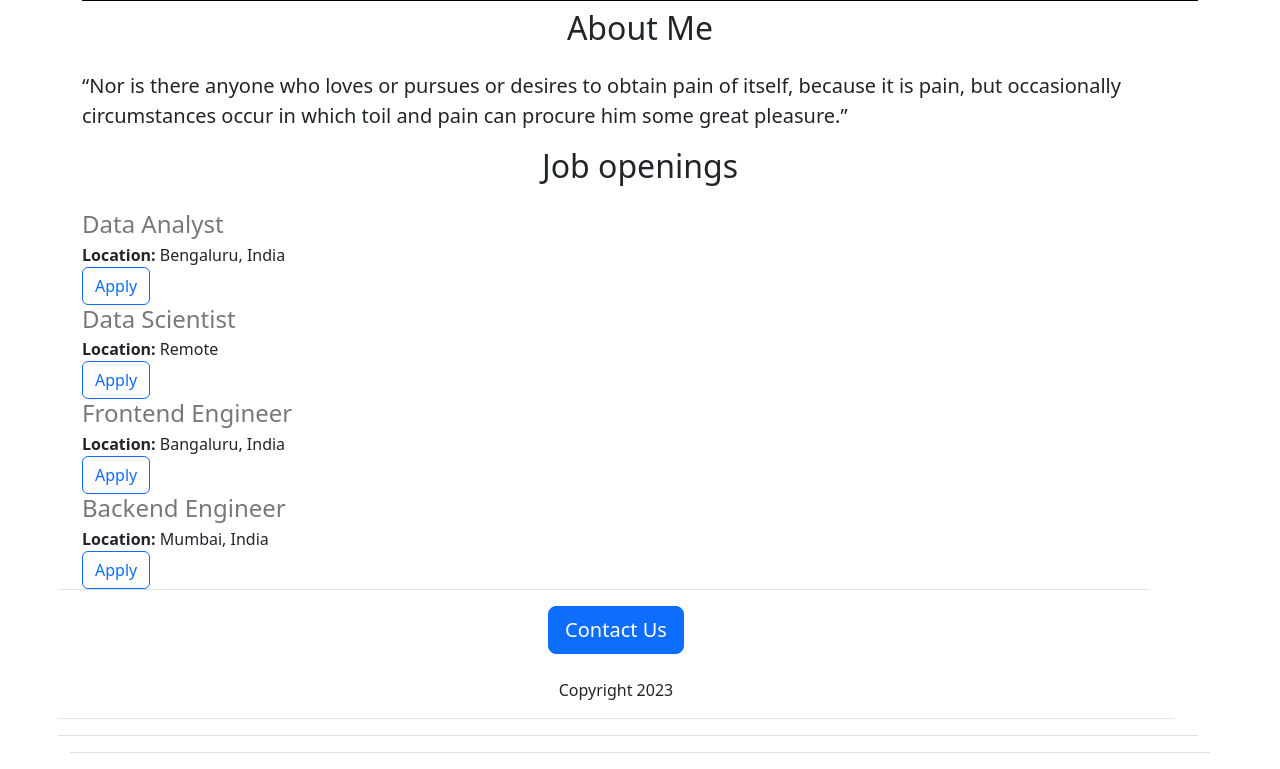
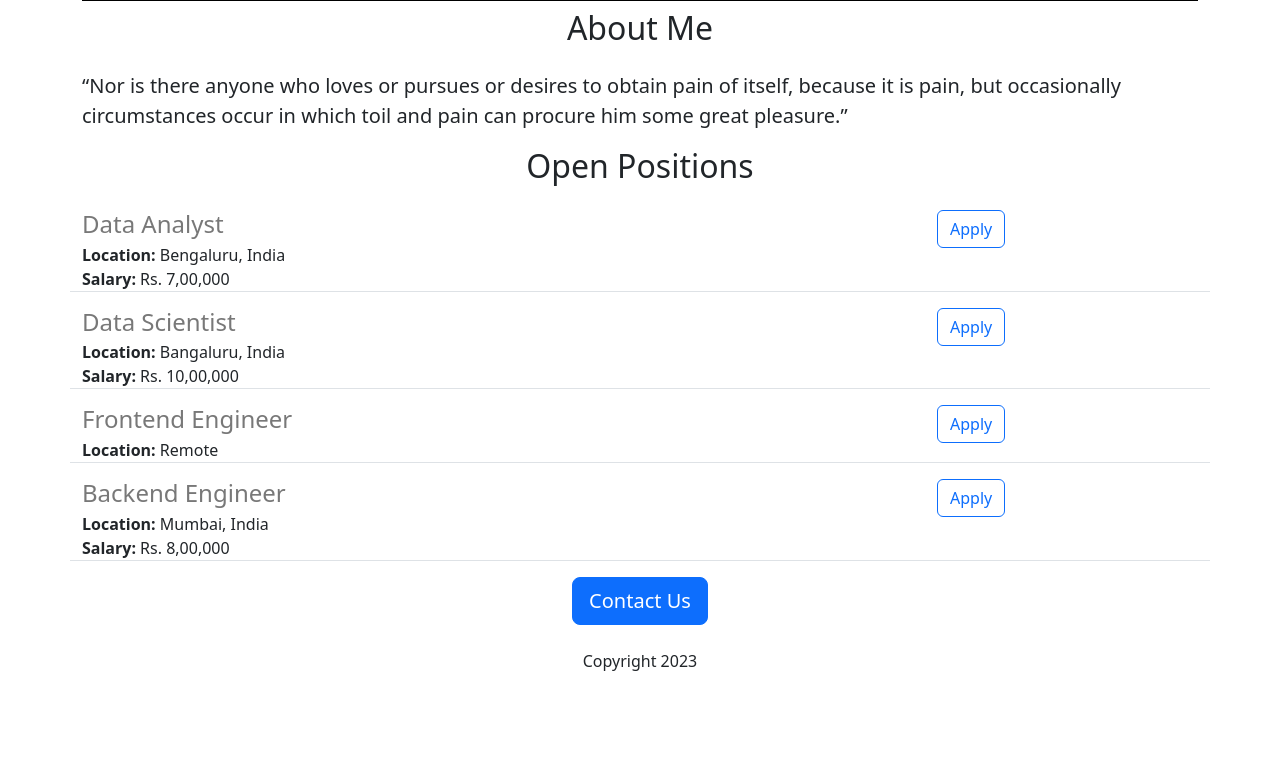
Before and after one commit to iaruna/career-website, a Flask app: page / in a window 1280 px wide. Shown: the part 439-1208 px from the top of the page. After the commit the page ends 1110 px from the top, so only its background shows below. Run offline with Flask 2, Linux system fonts and the light colour scheme.

Commit message:
Open Positions

```diff
--- a/app.py
+++ b/app.py
@@ -10,18 +10,17 @@ JOBS = [{
 }, {
   "id": 2,
   "title": "Data Scientist",
-  "location": "Remote",
+  "location": "Bangaluru, India",
   "salary": "Rs. 10,00,000"
 }, {
   "id": 3,
   "title": "Frontend Engineer",
-  "location": "Bangaluru, India",
-  "salary": "Rs. 15,00,000"
+  "location": "Remote"
 }, {
   "id": 4,
   "title": "Backend Engineer",
   "location": "Mumbai, India",
-  "salary": "Rs. 7,00,000"
+  "salary": "Rs. 8,00,000"
 }]
 
 
--- a/templates/home.html
+++ b/templates/home.html
@@ -20,8 +20,7 @@
       <h2 class="text-center mt-2 mb-4">About Me</h2>
       <p class="lead">“Nor is there anyone who loves or pursues or desires to obtain pain of itself, because it is pain, but occasionally circumstances occur in which toil and pain can procure him some great pleasure.”
       </p>
-      <h2 class="text-center mt-2 mb-4">Job openings</h2>
-     <!-- <p>{{jobs}}</p> -->
+      <h2 class="text-center mt-2 mb-4">Open Positions</h2>
       <div>
         {% for job in jobs %}
           {% include "jobitem.html" %}
--- a/templates/jobitem.html
+++ b/templates/jobitem.html
@@ -2,10 +2,10 @@
   <div class= "col-9">
                 <h4 style= "color:rgb(120,120,120); margin-bottom:4px;">{{job["title"]}}</h4>
             <div><b>Location:</b> {{job["location"]}} </div>
-<!--             {% if "salary" in job %}
+            {% if "salary" in job %}
             <div><b>Salary:</b> {{job["salary"]}} </div>
             {% endif %}
-  </div> -->
+  </div>
   <div class= "col-3">
      <button type="button" class="btn btn-outline-primary">Apply</button>
   </div>
```
